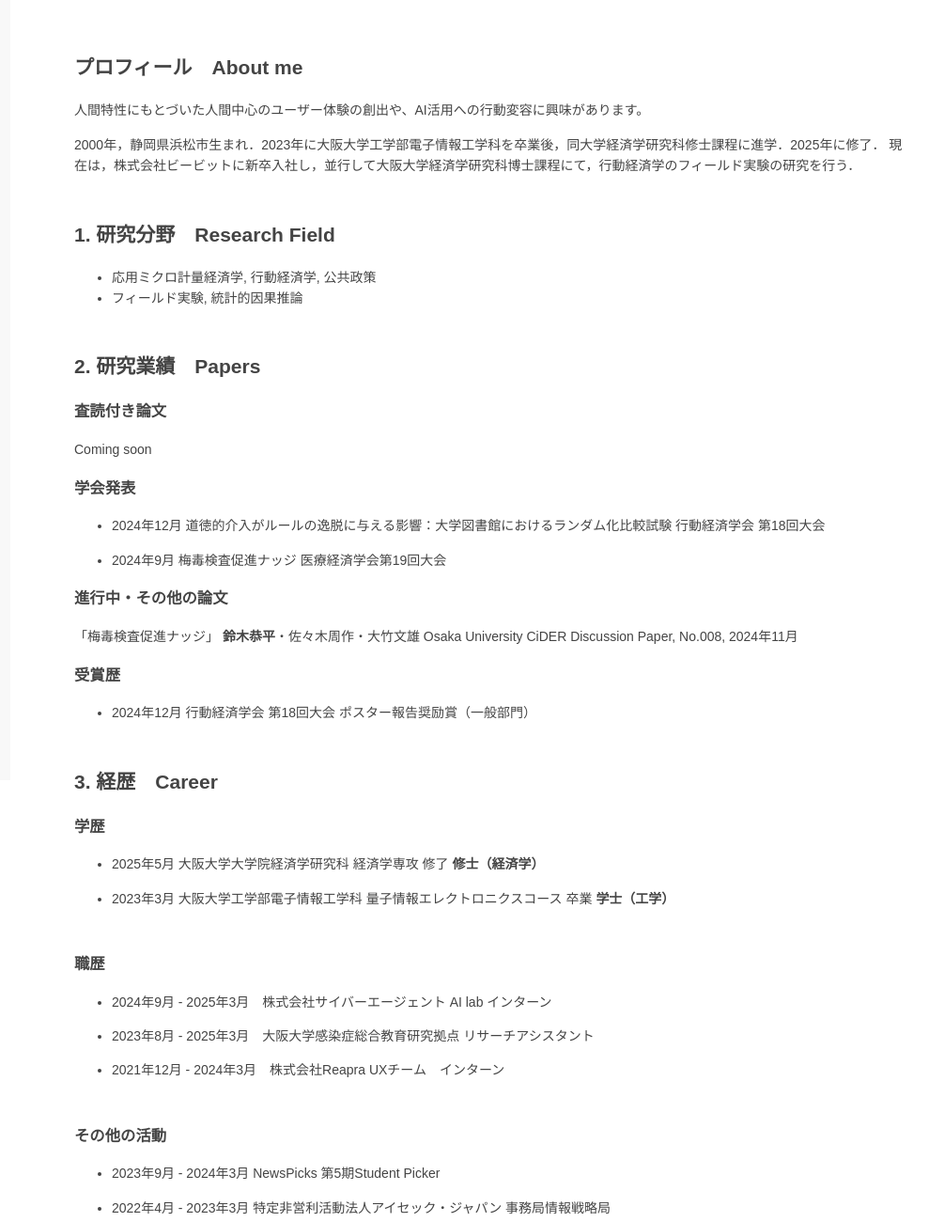
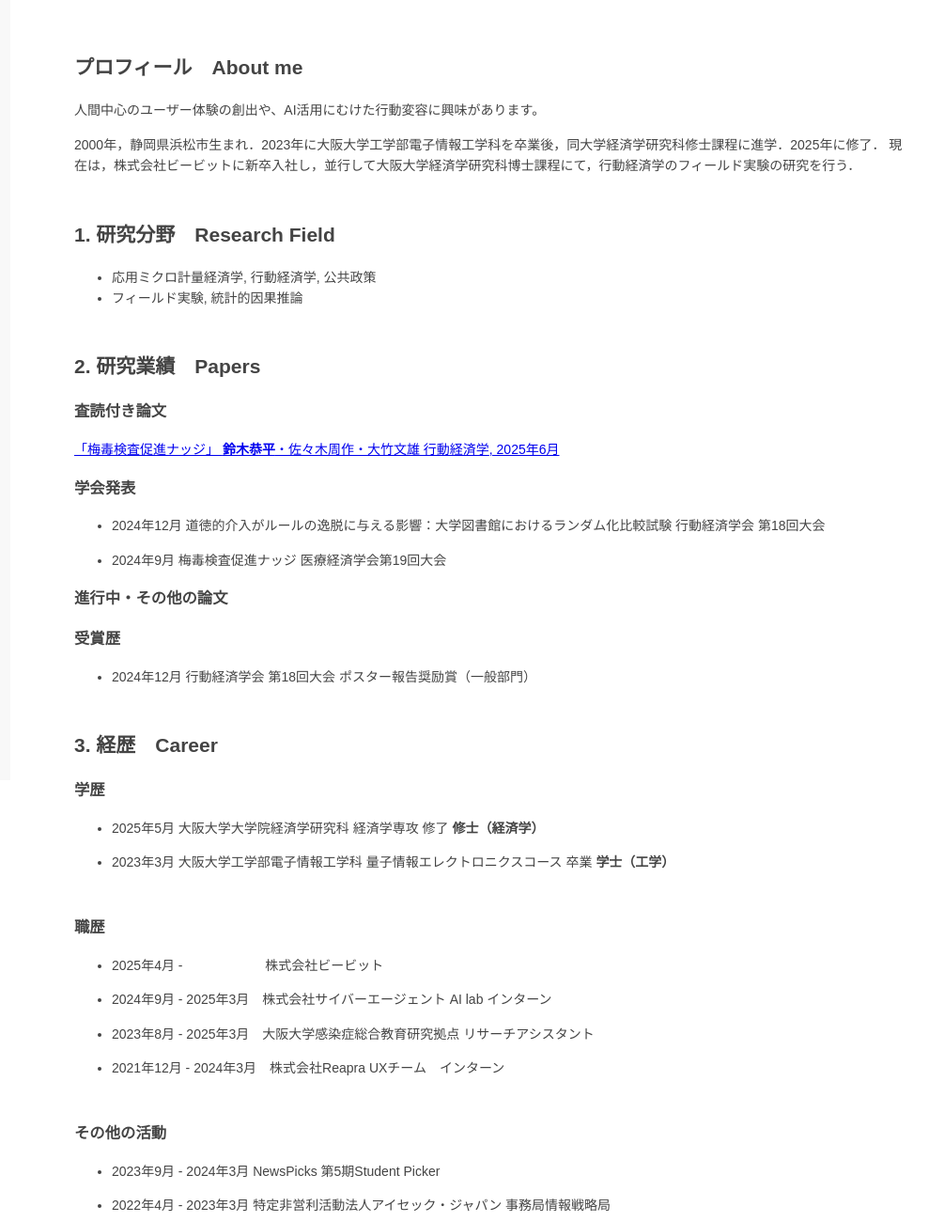
Before and after one commit to hyp112/kyohei, a website: page index.html in a window 1280 px wide. Shown: the top 1300 px of the page at 94% size, 275-1280 px from the left. Drawn offline with Linux system fonts and the light colour scheme.

Commit message:
added new paper

```diff
--- a/index.html
+++ b/index.html
@@ -36,7 +36,7 @@
         <header>
             <h2>プロフィール　About me</h2>
             <p>
-                人間特性にもとづいた人間中心のユーザー体験の創出や、AI活用への行動変容に興味があります。
+                人間中心のユーザー体験の創出や、AI活用にむけた行動変容に興味があります。
             </p>
             <p class="subtitle">
                 2000年，静岡県浜松市生まれ．2023年に大阪大学工学部電子情報工学科を卒業後，同大学経済学研究科修士課程に進学．2025年に修了．
@@ -59,8 +59,7 @@
 
                 <h3>査読付き論文</h3>
                 <div class="publication">
-                    <p class="pub-title">Coming soon</p>
-                    <!-- <p class="pub-title">「梅毒検査促進ナッジ」 <b>鈴木恭平</b>・佐々木周作・大竹文雄 行動経済学, 2025年x月</p> -->
+                    <a href=”https://www.jstage.jst.go.jp/article/jbef/18/0/18_56/_article/-char/ja/”>「梅毒検査促進ナッジ」 <b>鈴木恭平</b>・佐々木周作・大竹文雄 行動経済学, 2025年6月</a>
 
                 </div>
 
@@ -76,8 +75,6 @@
 
                 <h3>進行中・その他の論文</h3>
                 <div class="publication">
-
-                    <p class="pub-title">「梅毒検査促進ナッジ」 <b>鈴木恭平</b>・佐々木周作・大竹文雄 Osaka University CiDER Discussion Paper, No.008, 2024年11月</p>
 
                 </div>
 
@@ -105,6 +102,9 @@
             <section class="professional-experience">
                 <h3>職歴</h3>
                 <ul>
+                    <li>
+                        <p>2025年4月 - 　　　　　　株式会社ビービット</p>
+                    </li>
                     <li>
                         <p>2024年9月 - 2025年3月　株式会社サイバーエージェント AI lab インターン</p>
                     </li>
```
